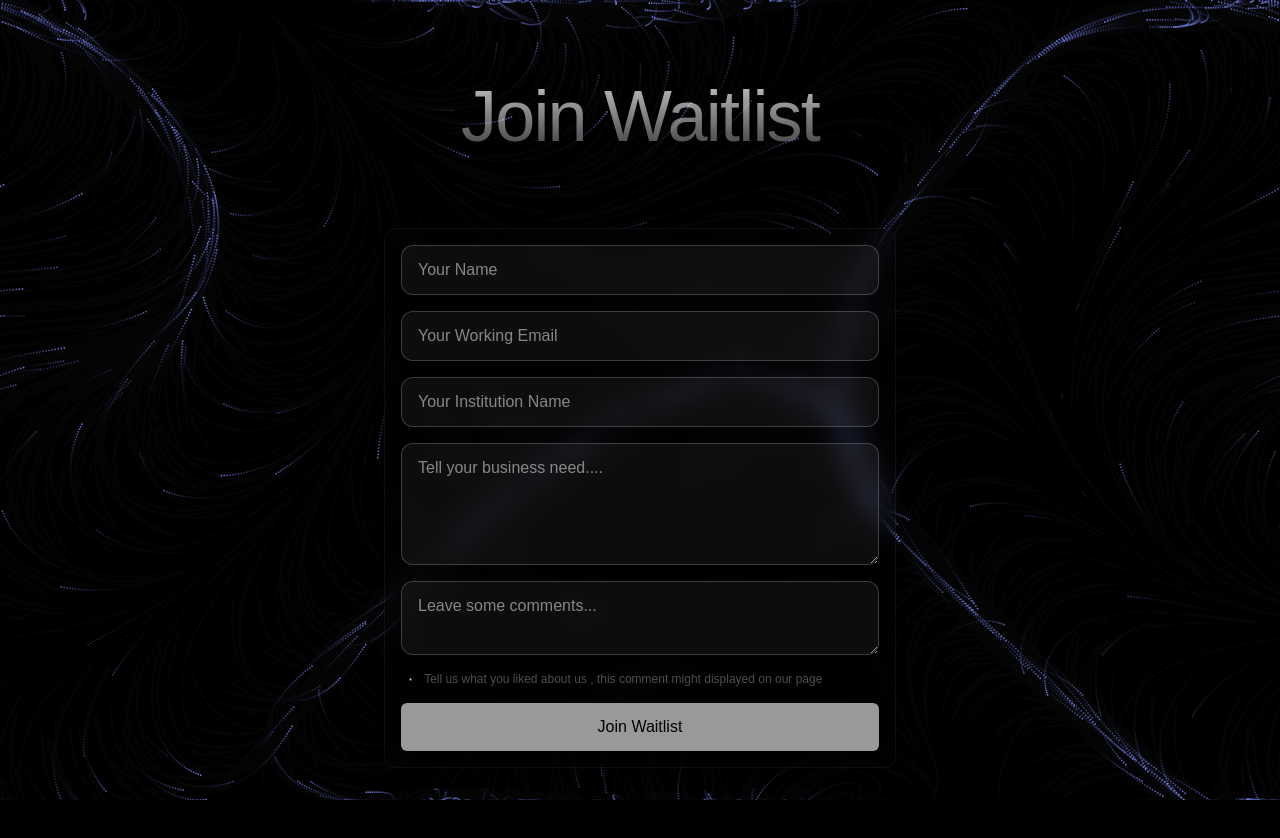
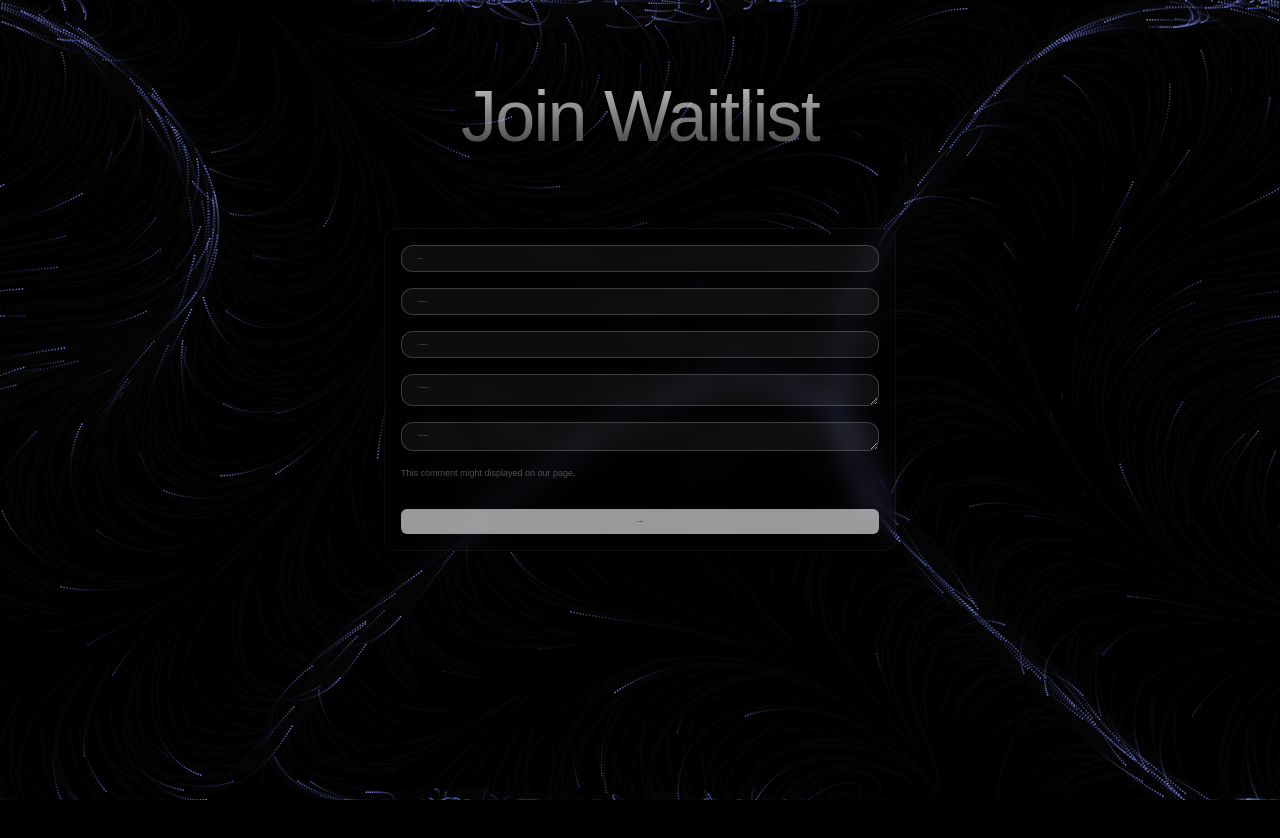
Before and after one commit to The-Tesseract-Protocol/Tess-Client.v.0, a Next.js app: page /landing/WishlistForm in a window 1280 px wide. Shown: the top 838 px of the page. After the commit the page ends 800 px from the top, so only its background shows below. Built offline with nearby package versions, Linux system fonts and the light colour scheme; a web font is replaced by a local one.

Commit message:
revamp ui

```diff
--- a/app/landing/WishlistForm/page.tsx
+++ b/app/landing/WishlistForm/page.tsx
@@ -37,7 +37,7 @@ export default function WishlistFormPage() {
               ease: "easeOut",
             }}
             viewport={{ once: true }}
-            className="w-full px-4 py-4 relative mt-3 max-w-lg backdrop-blur-md rounded-xl py-2 shadow-lg border border-white/5"
+            className="w-full text-[1px] px-4 py-4 relative mt-3 max-w-lg backdrop-blur-md rounded-xl py-2 shadow-lg border border-white/5"
           >
             <form className="flex w-full flex-col gap-4 relative ">
               <input
@@ -67,8 +67,8 @@ export default function WishlistFormPage() {
                 className="w-full rounded-xl border border-white/20 bg-white/5 px-4 py-3 text-white placeholder:text-white/50 focus:border-white/40 focus:outline-none backdrop-blur-sm"
               />
 
-                <div className="text-white/30 text-xs">
-                  <span className="rounded-full text-[8px]  text-white px-2 py-1.5 mr-1">*</span>Tell us what you liked about us , this comment       might displayed on our page
+                <div className="text-white/30 text-[9px] mb-3">
+                  This comment might displayed on our page.
                 </div>
 
               <button
--- a/app/page.tsx
+++ b/app/page.tsx
@@ -20,7 +20,10 @@ export default function Home() {
 
         <Features />
 
+        <Reviews/>
         <Footer />
+
+
 
       </main>
     </ReactLenis>
```
